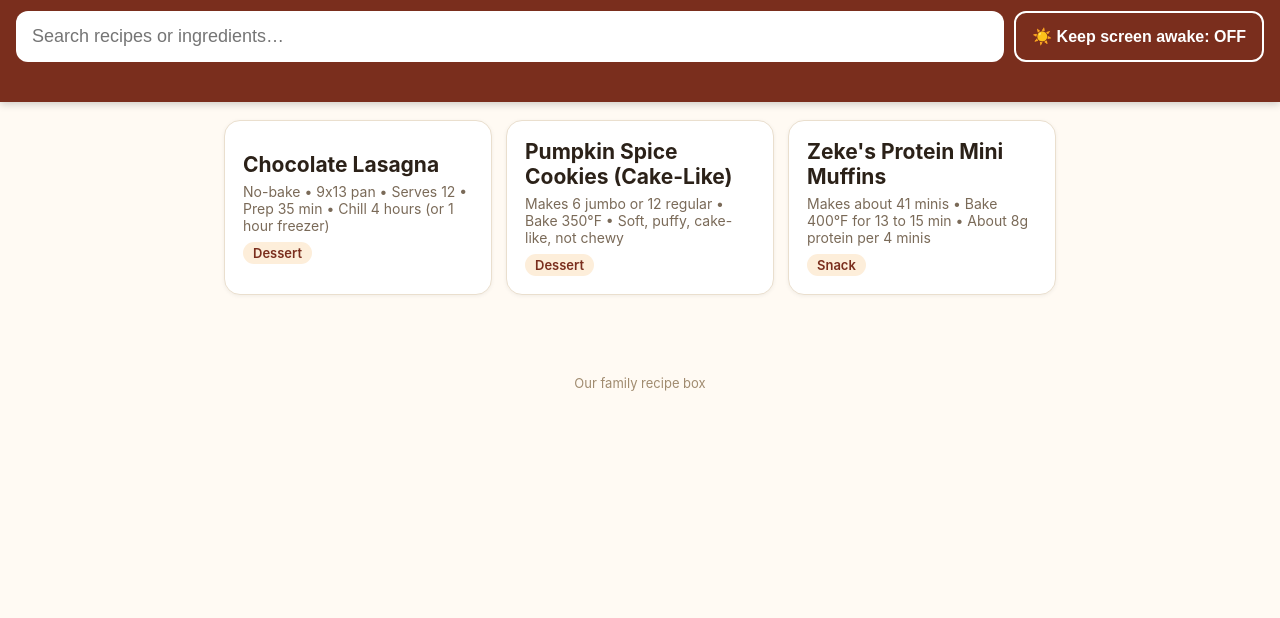
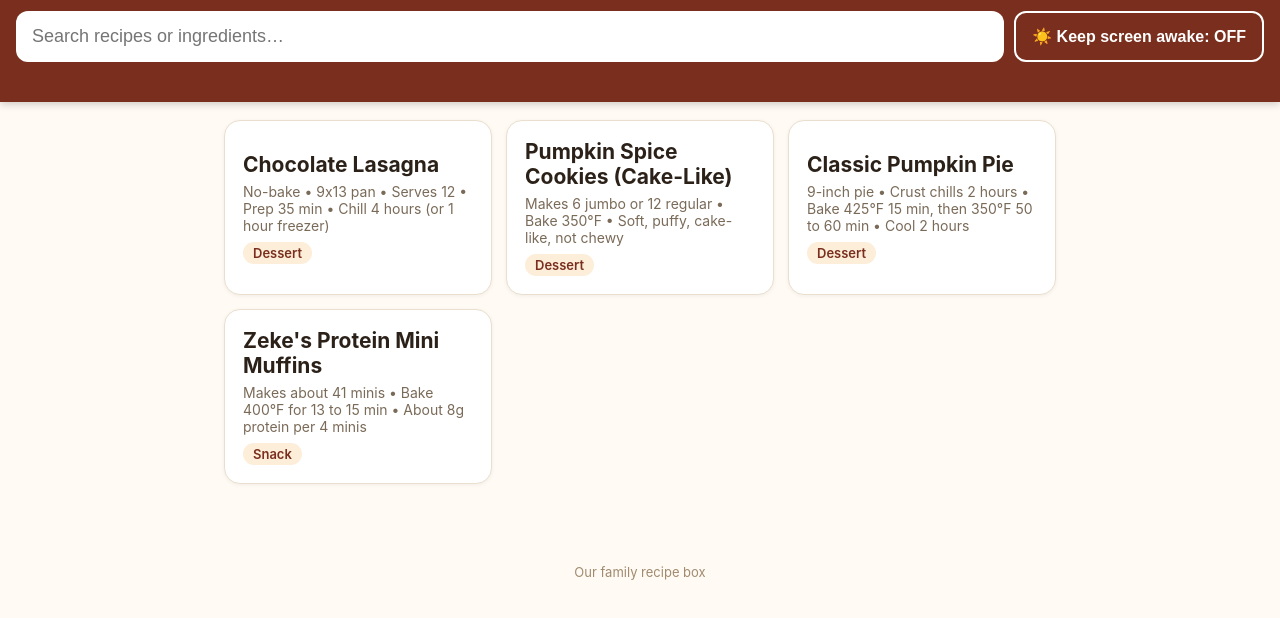
Before and after one commit to redwolflearning/recipes, a plain HTML site: page index.html in a window 1280 px wide. Shown: the part 80-698 px from the top of the page. Drawn offline with Linux system fonts and the light colour scheme.

Commit message:
Add index.html: searchable recipe box with keep-screen-awake toggle

```diff
--- a/index.html
+++ b/index.html
@@ -81,8 +81,8 @@ const RECIPES = [
       "Chill: Refrigerate 4 hours, or freeze 1 hour, before slicing."
     ],
     notes: ["No food processor? Put cookies in a zip bag and crush with a rolling pin.", "Can be made a day ahead and kept refrigerated."],
-    source: "The Kitchen Snob",
-    sourceUrl: "https://www.thekitchensnob.com/chocolate-lasagna/"
+    source: "",
+    sourceUrl: ""
   },
   {
     id: "pumpkin-spice-cookies",
@@ -117,7 +117,40 @@ const RECIPES = [
       "Melt white chocolate chips in 20-second bursts, stirring in between. Drizzle over cooled cookies and let set."
     ],
     notes: ["Store in an airtight container in the refrigerator for about 1 week. Let come to room temperature before eating.", "Less sweet: cut granulated sugar to 2 Tbsp and go light on the drizzle."],
-    source: "Our copycat of the Wicked Cookies pumpkin spice cookie",
+    source: "",
+    sourceUrl: ""
+  },
+  {
+    id: "classic-pumpkin-pie",
+    title: "Classic Pumpkin Pie",
+    category: "Dessert",
+    meta: "9-inch pie \u2022 Crust chills 2 hours \u2022 Bake 425\u00b0F 15 min, then 350\u00b0F 50 to 60 min \u2022 Cool 2 hours",
+    ingredients: [
+      "Crust: 1 1/4 cups all-purpose flour",
+      "Crust: 1/2 tsp sea salt",
+      "Crust: 1 Tbsp granulated sugar",
+      "Crust: 1/2 cup salted butter, chilled and cut into 1-inch pieces",
+      "Crust: 1/4 cup cold water",
+      "Filling: 3 large eggs",
+      "Filling: 15 oz pumpkin puree (not pumpkin pie filling)",
+      "Filling: 1 cup heavy cream (or half and half)",
+      "Filling: 1 tsp vanilla extract",
+      "Filling: 3/4 cup light brown sugar",
+      "Filling: 1/2 tsp fine sea salt",
+      "Filling: 2 tsp ground cinnamon",
+      "Filling: 2 tsp pumpkin pie spice"
+    ],
+    steps: [
+      "Make the crust: Pulse flour, salt, and sugar in a food processor to combine. Add butter and cold water and process until it resembles coarse meal, begins to stick together, and holds together when pinched.",
+      "Form the crumbly dough into a ball, wrap in plastic wrap, and refrigerate at least 2 hours, or overnight. (Or use a store-bought 9-inch crust and skip to the filling.)",
+      "Make the filling while the dough chills: In a large bowl, whisk eggs and pumpkin together until smooth. Whisk in heavy cream, vanilla, brown sugar, salt, cinnamon, and pumpkin pie spice until smooth.",
+      "Assemble: Preheat oven to 425\u00b0F. Roll out the dough on a well-floured surface to fit your pie plate. Transfer to the plate and pinch the edges to make a fluted edge.",
+      "Pour filling into the unbaked crust and cover the outer crust with a pie shield or foil so it does not over-brown.",
+      "Bake: 15 minutes at 425\u00b0F, on the lowest rack. Then reduce to 350\u00b0F and bake 50 to 60 minutes, until the edges are set and slightly puffed and the center jiggles just a little, like Jell-O, but does not look liquid.",
+      "Cool on a wire rack for 2 hours. Serve, or refrigerate until ready to serve."
+    ],
+    notes: ["Do not overbake, that is what cracks the top. Take it out while the center still has a slight jiggle, it sets as it cools.", "Best made a day or two ahead: cool completely, cover, and refrigerate. Store in the fridge up to 5 days.", "Serve with whipped cream."],
+    source: "",
     sourceUrl: ""
   },
   {
@@ -143,7 +176,7 @@ const RECIPES = [
       "Cool a few minutes before popping them out."
     ],
     notes: ["Zeke loves these. The extra egg is what makes a full scoop of protein powder work."],
-    source: "Our kitchen",
+    source: "",
     sourceUrl: ""
   }
 ];
```
